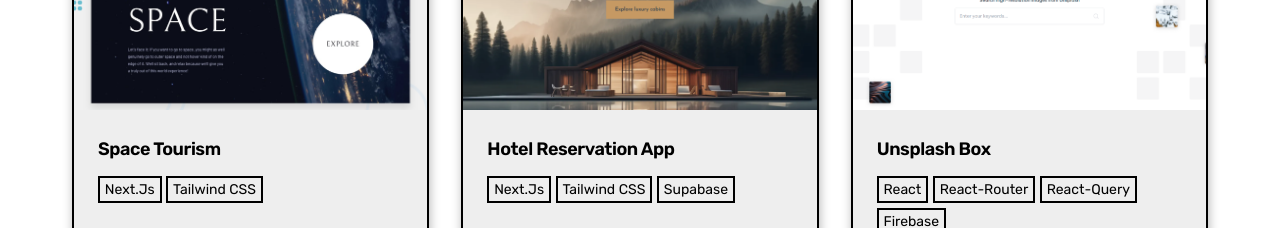
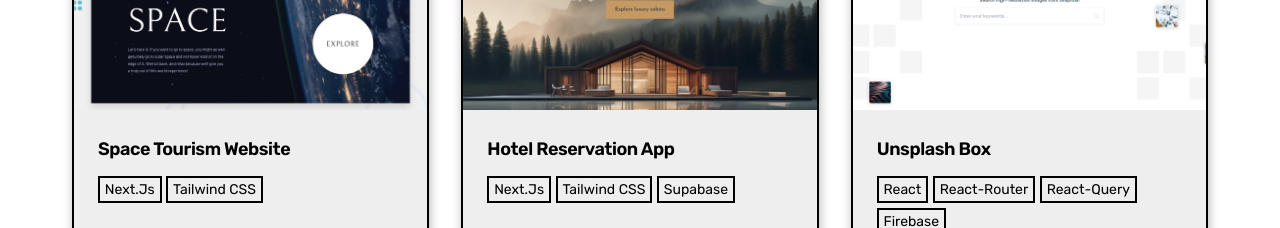
Before and after one commit to ibrahim11elian/My-Portfolio, a React (Create React App) app: page / in a window 1280 px wide. Shown: the part 2200-2428 px from the top of the page. Built offline with nearby package versions, Linux system fonts and the light colour scheme.

Commit message:
Add portfolio projects

```diff
--- a/src/data/projects_data.js
+++ b/src/data/projects_data.js
@@ -21,7 +21,7 @@ import SpaceTourism from "../images/projects/space-tourism.jpg";
 export const data = [
   {
     id: 23,
-    name: "Space Tourism",
+    name: "Space Tourism Website",
     link: "https://github.com/ibrahim11elian/space-tourism",
     live: "https://space-tourism-company.vercel.app/",
     tags: ["Next.js", "Tailwind CSS"],
```
